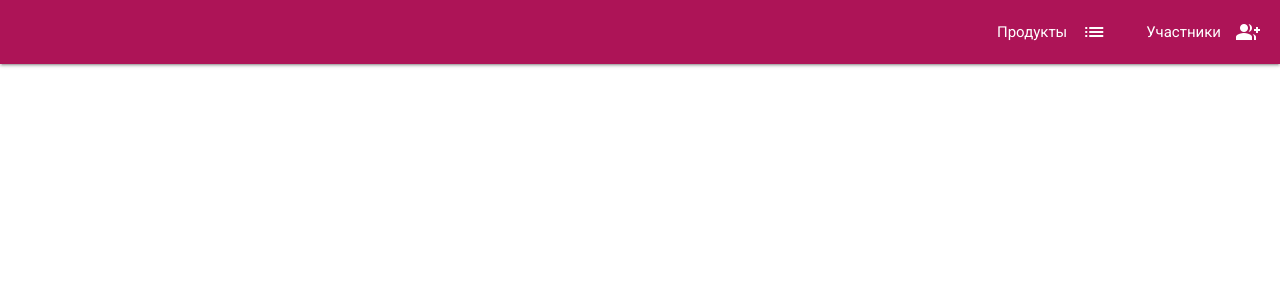
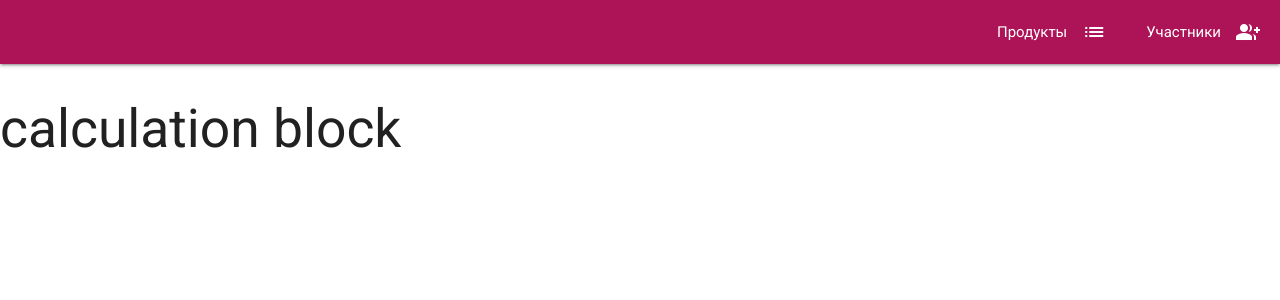
Before and after one commit to NikitaFilin/money-for, a React (Create React App) app: page / in a window 1280 px wide. Shown: the top 300 px of the page. Built offline with nearby package versions, Linux system fonts and the light colour scheme.

Commit message:
init calculation block

```diff
--- a/src/App.tsx
+++ b/src/App.tsx
@@ -88,6 +88,10 @@ const App = () => {
           setPopUpViewProducts={setPopUpViewProducts}
         />
       ) : null}
+
+      <div>
+        <h2>calculation block</h2>
+      </div>
     </>
   );
 };
```
